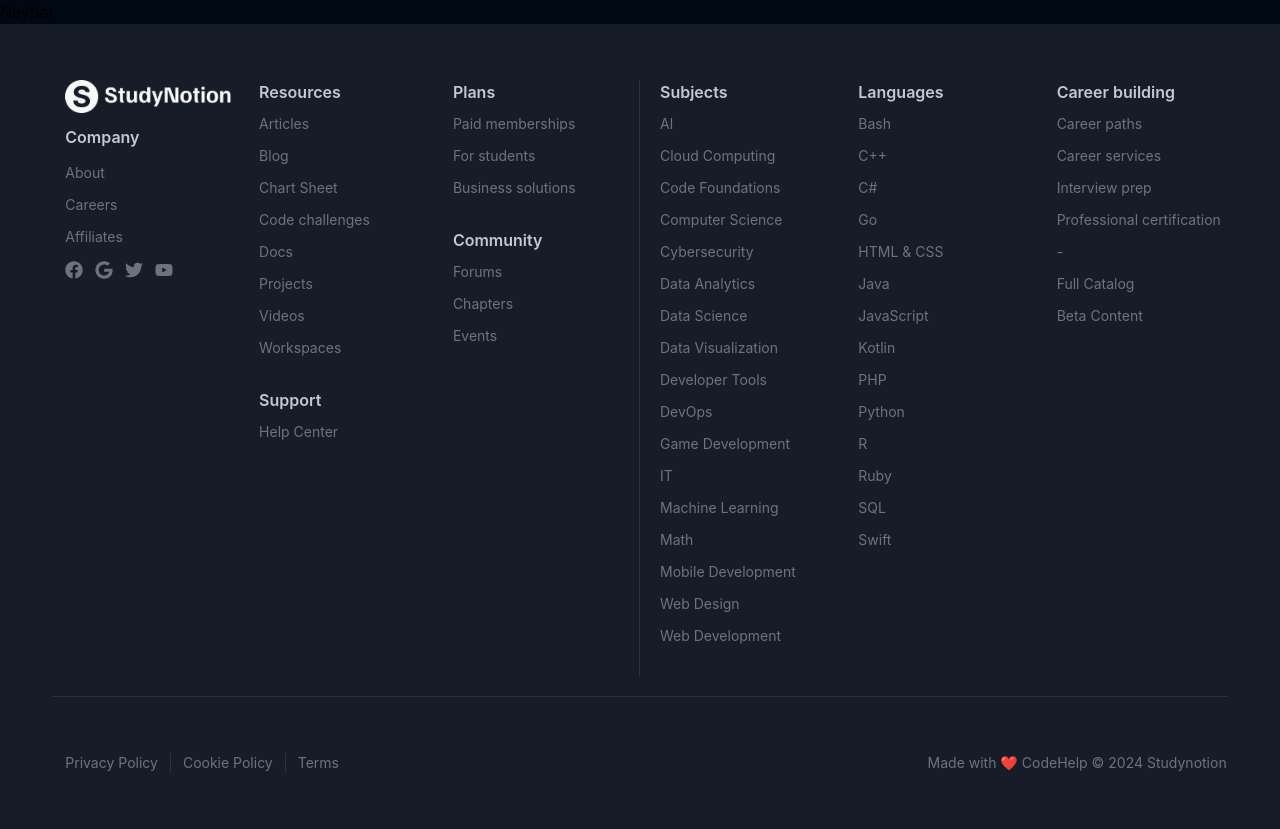
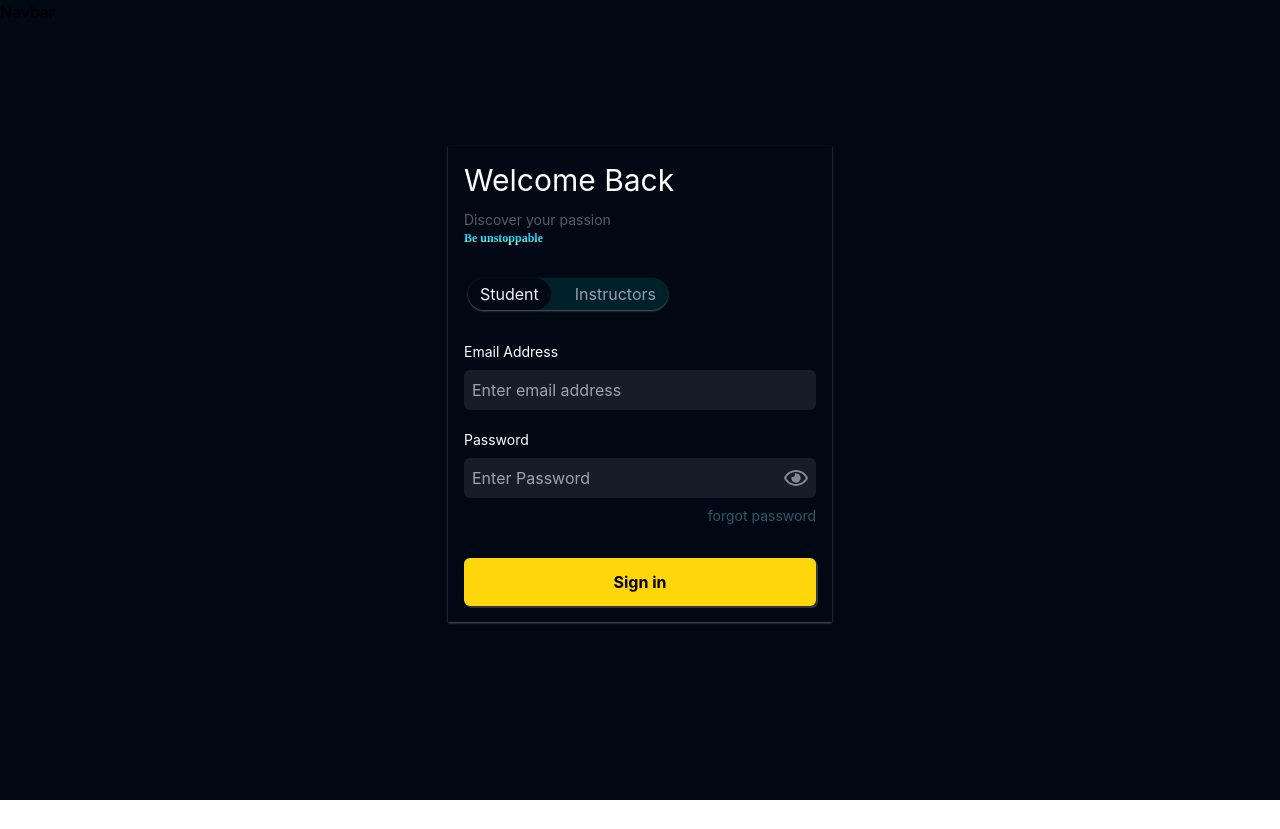
Before and after one commit to Kl0099/StudyNotionApp, a React (Create React App) app: page /login in a window 1280 px wide. After the commit the page ends 800 px from the top, so only its background shows below. Built offline with nearby package versions, Linux system fonts and the light colour scheme.

Commit message:
login page

```diff
--- a/src/App.jsx
+++ b/src/App.jsx
@@ -3,8 +3,15 @@
 import Home from "./pages/Home";
 import Navbar from "./components/common/Navbar";
 import Footer from "./components/common/Footer";
+import Login from "./pages/Login";
+import AboutUs from "./pages/AboutUs";
+import Register from "./pages/Register";
+import ContactUs from "./pages/ContactUs";
+import { useLocation } from "react-router-dom";
 
 function App() {
+  const location = useLocation();
+  console.log(location.pathname);
   return (
     <main className="flex min-h-screen w-screen flex-col bg-richblack-900 font-inter">
       <Navbar />
@@ -13,8 +20,26 @@
           path="/"
           element={<Home />}
         />
+        <Route
+          path="/login"
+          element={<Login />}
+        />
+        <Route
+          path="/register"
+          element={<Register />}
+        />
+        <Route
+          path="/aboutus"
+          element={<AboutUs />}
+        />
+        <Route
+          path="/contactus"
+          element={<ContactUs />}
+        />
       </Routes>
-      <Footer />
+      {location.pathname !== "/register" && location.pathname !== "/login" && (
+        <Footer />
+      )}
     </main>
   );
 }
--- /dev/null
+++ b/src/pages/AboutUs.jsx
@@ -0,0 +1,7 @@
+import React from "react";
+
+const AboutUs = () => {
+  return <div>AboutUs</div>;
+};
+
+export default AboutUs;
--- /dev/null
+++ b/src/pages/ContactUs.jsx
@@ -0,0 +1,7 @@
+import React from "react";
+
+const ContactUs = () => {
+  return <div>ContactUs</div>;
+};
+
+export default ContactUs;
--- /dev/null
+++ b/src/pages/Login.jsx
@@ -0,0 +1,102 @@
+import React, { useState } from "react";
+import CTAButton from "../components/core/homepage/Button";
+import { FaRegEye as OpenEye } from "react-icons/fa";
+import { FaRegEyeSlash as CloseEye } from "react-icons/fa";
+import Highlighted from "../components/core/homepage/Highlighted";
+const Login = () => {
+  const accounts = ["Student", "Instructors"];
+  const [email, setEmail] = useState("");
+  const [password, setPassword] = useState("");
+  const [visiblepassword, setVisiblePassword] = useState(false);
+  const [accountType, setAccountType] = useState("Student");
+  const handlePasswordChange = (e) => {
+    setPassword(e.target.value);
+    // setVisiblePassword(e.target.value);
+  };
+  return (
+    <div className=" flex flex-col items-center justify-center h-[90vh]  ">
+      <div className="shadow-richblack-500  shadow-sm   flex  flex-col gap-8 text-white p-4 sm:w-[60%] lg:w-[30%]  md:w-[40%] ">
+        <div className="flex flex-col">
+          <h1 className=" text-3xl mb-3">Welcome Back</h1>
+          <p className=" text-sm text-richblack-500">Discover your passion</p>
+          <p className=" text-xs font-edu-sa">
+            <Highlighted text={" Be unstoppable"} />
+          </p>
+        </div>
+        <div className=" ml-1  flex gap-3 bg-richblue-800 w-fit rounded-full shadow-richblack-500  shadow-sm">
+          {accounts.map((item, index) => (
+            <div
+              key={index}
+              className={`${
+                accountType === item
+                  ? " bg-richblack-900 text-richblack-5"
+                  : " text-richblack-200"
+              } px-3 py-1 rounded-full cursor-pointer hover:scale-95 `}
+              onClick={() => setAccountType(item)}
+            >
+              {item}
+            </div>
+          ))}
+        </div>
+        <div className="flex flex-col items-center">
+          <form className="  w-full ">
+            <div className="flex flex-col items-start gap-2">
+              <label
+                htmlFor="email"
+                id="email"
+                className=" text-sm"
+              >
+                Email Address
+              </label>
+              <input
+                type="email"
+                name="email"
+                id="email"
+                placeholder="Enter email address"
+                className=" bg-richblack-800 p-2 rounded-md w-full"
+              />
+            </div>
+            <div className="relative flex flex-col items-start mt-5 gap-2">
+              <label
+                htmlFor="password"
+                id="password"
+                className=" text-sm "
+              >
+                Password
+              </label>
+              <div className=" w-full">
+                <input
+                  type={visiblepassword ? "text" : "password"}
+                  name="password"
+                  id="password"
+                  placeholder="Enter Password"
+                  className=" bg-richblack-800 p-2 rounded-md w-full"
+                  value={password}
+                  onChange={handlePasswordChange}
+                ></input>
+                <div
+                  className=""
+                  onClick={() => setVisiblePassword(!visiblepassword)}
+                >
+                  {visiblepassword ? (
+                    <CloseEye className=" right-2 -mt-[2rem] text-2xl absolute text-richblack-300" />
+                  ) : (
+                    <OpenEye className=" right-2 -mt-[2rem] text-2xl absolute text-richblack-300" />
+                  )}
+                </div>
+              </div>
+            </div>
+            <p className=" cursor-pointe  text-right text-sm text-richblue-300 mt-2">
+              forgot password
+            </p>
+            <div className=" w-full mt-8">
+              <CTAButton active={true}>Sign in</CTAButton>
+            </div>
+          </form>
+        </div>
+      </div>
+    </div>
+  );
+};
+
+export default Login;
--- /dev/null
+++ b/src/pages/Register.jsx
@@ -0,0 +1,7 @@
+import React from "react";
+
+const Register = () => {
+  return <div>Register</div>;
+};
+
+export default Register;
```
